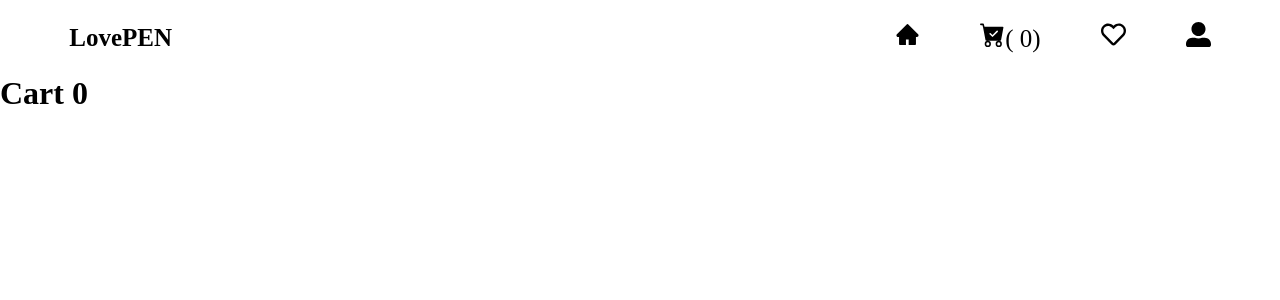
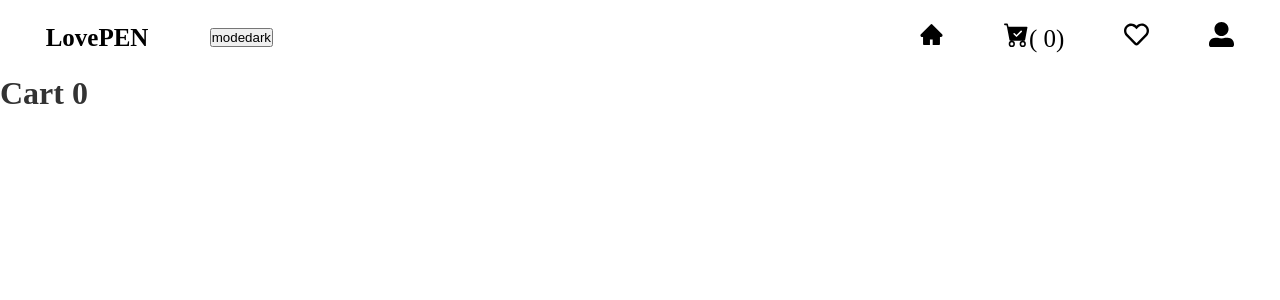
Before and after one commit to sakshijainn/lovePenEcommerce, a React (Create React App) app in the folder lovepen/: page /cart in a window 1280 px wide. Shown: the top 300 px of the page. Built offline with nearby package versions, Linux system fonts and the light colour scheme.

Commit message:
cart-context and theme-context done

```diff
--- /dev/null
+++ b/lovepen/src/components/Cart/Cart.css
@@ -0,0 +1,52 @@
+.products-cart
+{
+    margin:20px auto;
+    width:80%;
+    display: flex;
+    justify-content: space-around;
+    flex-wrap: wrap;
+    border-radius: 5px;
+}
+
+.card-cart
+{
+    width:300px;
+    height:450px;
+    border:1x solid black;
+    border-radius :5px;
+    overflow: hidden;
+    padding:10px;
+    margin:40px 20px;
+    background-color: aliceblue;
+    ;
+
+
+}
+.product-image-cart
+{
+    width:100%;
+    max-width:300px;
+    min-height:200px;
+    display: block;
+    object-fit: cover;
+}
+
+.product-name-cart
+{
+    text-transform: uppercase;
+    margin: 10px 0px;
+}
+
+.product-description-cart
+{
+    margin: 10px 0px;
+}
+
+.product-price-cart
+{
+    margin: 10px 0px;
+    padding-bottom: 20px;
+    font-size: 20px;
+    line-height: 30px;
+
+}
--- a/lovepen/src/components/Cart/Cart.jsx
+++ b/lovepen/src/components/Cart/Cart.jsx
@@ -1,12 +1,35 @@
 import React from 'react'
 import { useCart} from "../../context/CartContext"
-
+import "./Cart.css"
 const Cart = () => {
  const  {itemsInCart } = useCart();
-
+ console.log({itemsInCart})
     return (
         <div>
-            <h1>Cart {itemsInCart} </h1>
+            <h1>Cart {itemsInCart.length} </h1>
+            <div className ="products-cart">
+            {itemsInCart.map((cartItem,index)=>(
+
+              <div key={index} className ="card-cart">
+                    <div>
+                        <img className="product-image-cart" src={cartItem.image} alt={cartItem.name}/>
+                    </div>
+
+                    <div className ="product-name-cart">
+                        <h3>{cartItem.name}</h3>
+                    </div>
+
+                    <div className ="product-description-cart">
+                        <p>{cartItem.description}</p>
+                    </div>
+
+                    <div className ="product-price-cart">
+                        Rs {cartItem.price}
+                    </div>
+
+               </div>
+          ))}
+      </div>
         </div>
     )
 }
--- a/lovepen/src/components/Home/Home.css
+++ b/lovepen/src/components/Home/Home.css
@@ -1,3 +1,5 @@
+
+
 .products
 {
     margin:20px auto;
--- a/lovepen/src/components/Home/Home.jsx
+++ b/lovepen/src/components/Home/Home.jsx
@@ -27,7 +27,7 @@ const Home = () => {
       <div className ="products">
         {loader && <div className="lds-heart"><div></div></div>}
           {products.map((product,index)=>(
-              <div className ="card">
+              <div key={index} className ="card">
                     <div>
                         <img className="product-image" src={product.image} alt={product.name}/>
                     </div>
@@ -45,7 +45,7 @@ const Home = () => {
                     </div>
 
                     <div  className="btn-div">
-                        <button  onClick={()=>setItemsInCart((items)=>items+1)}
+                        <button  onClick={()=>setItemsInCart((items)=>[...items, product])}
                         className="product-add-button"> ADD TO cart</button>
 
 
--- a/lovepen/src/components/NavBar/NavBar.jsx
+++ b/lovepen/src/components/NavBar/NavBar.jsx
@@ -6,16 +6,23 @@ import {AiFillHome} from "react-icons/ai"
 import {BsFillCartCheckFill} from "react-icons/bs"
 import {FaRegHeart,FaUserAlt} from "react-icons/fa"
 
+
 import "./NavBar.css"
 import { useCart } from '../../context/CartContext'
+import { useTheme } from '../../context/ThemeContext'
+
+
 const NavBar = () => {
     const{itemsInCart} = useCart();
+    const { theme, toggleTheme } = useTheme();
     const[isMobile ,setMobile] = useState(false)
     return (
         <nav className ="navbar">
             <h3 className ="logo">
 
             LovePEN</h3>
+            <button onClick={toggleTheme}> mode{theme ==="light" ?"dark":"light"} </button>
+
             <ul className={isMobile?"nav-links-mobile":"nav-links"}
               onClick={()=>setMobile(false)}
             >
@@ -24,7 +31,7 @@ const NavBar = () => {
                 </Link>
 
                 <Link to ="/cart" className ="cart">
-                <li>{isMobile ?"Cart":<BsFillCartCheckFill/>}( {itemsInCart})</li>
+                <li>{isMobile ?"Cart":<BsFillCartCheckFill/>}( {itemsInCart.length})</li>
                 </Link>
 
                 <Link to ="/wishlist" className ="wishlist">
@@ -35,6 +42,8 @@ const NavBar = () => {
                 <Link to ="/login" className ="login">
                 <li>{isMobile ?"Login":<FaUserAlt/>}</li>
                 </Link>
+
+
             </ul>
 
             <button className ='mobile-menu-icon'
--- a/lovepen/src/context/CartContext.js
+++ b/lovepen/src/context/CartContext.js
@@ -5,7 +5,7 @@ export const CartContext = createContext();
 
   export function CartProvider ({children})
   {
-      const[itemsInCart , setItemsInCart] = useState(0);
+      const[itemsInCart , setItemsInCart] = useState([]);
       return(
         <CartContext.Provider value={{itemsInCart ,setItemsInCart}}>
         {children}
--- /dev/null
+++ b/lovepen/src/context/ThemeContext.js
@@ -0,0 +1,28 @@
+import React, { createContext, useState ,useContext } from "react";
+
+
+export const ThemeContext = createContext();
+
+export function ThemeProvider ({ children }) {
+  const [theme, setTheme] = useState("light");
+  const toggleTheme = () => {
+    setTheme(theme === "light" ? "dark" : "light");
+  };
+
+  const color = theme === "light" ? "#333" : "#FFF";
+  const backgroundColor = theme === "light" ? "#FFF" : "#333";
+
+  document.body.style.color = color;
+  document.body.style.backgroundColor = backgroundColor;
+
+  return (
+    <ThemeContext.Provider value={{ theme, toggleTheme }}>
+      {children}
+    </ThemeContext.Provider>
+  );
+};
+
+export function useTheme()
+{
+   return useContext(ThemeContext)
+}
--- a/lovepen/src/index.js
+++ b/lovepen/src/index.js
@@ -2,14 +2,23 @@ import React from "react";
 import ReactDOM from "react-dom";
 import App from "./App";
 import { CartProvider } from "./context/CartContext";
+import { ThemeProvider } from "./context/ThemeContext";
+
 
 
 ReactDOM.render(
   //passing values and functions, you can also pass components called as children
   <React.StrictMode>
-   <CartProvider>
-       <App />
-   </CartProvider>
+
+  <ThemeProvider>
+      <CartProvider>
+              <App />
+      </CartProvider>
+
+  </ThemeProvider>
+
+
+
 
 
   </React.StrictMode>,
```
